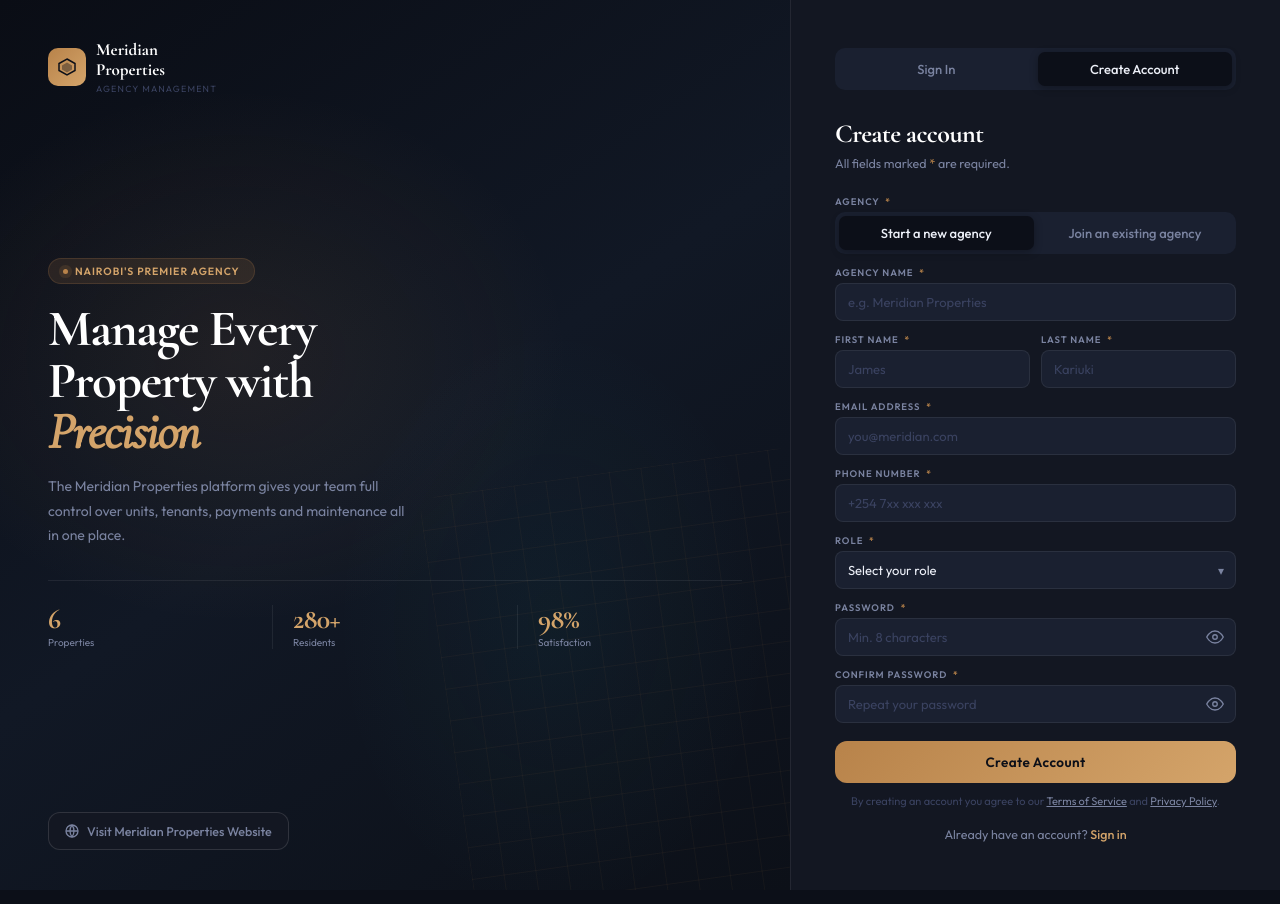
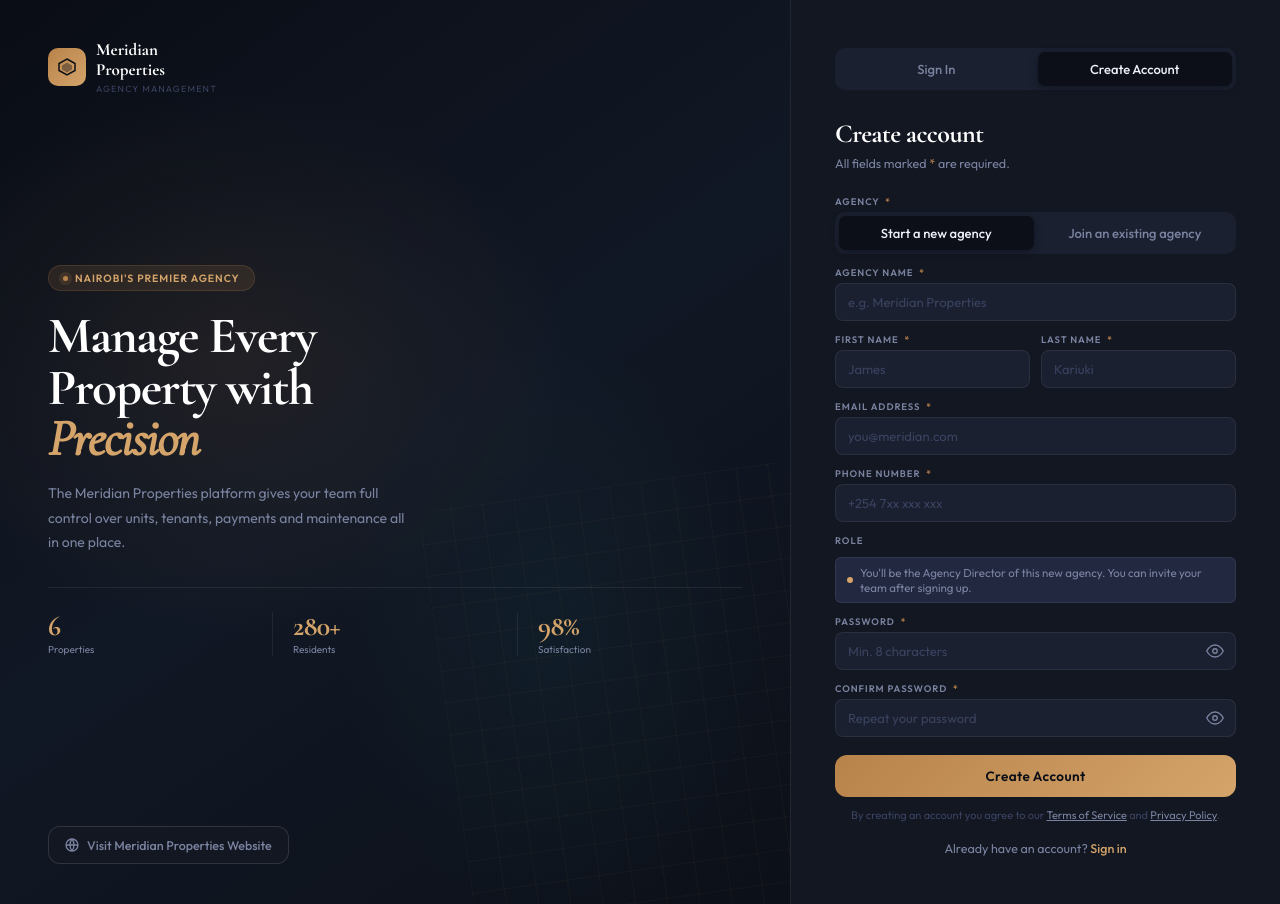
Before and after one commit to muturi-beep/meridian_FrontEnd, a website: page public/auth.html in a window 1280 px wide. Both pictures are taken after typing "name@example.com", "Sample123" into the empty fields and a click on the button "Create Account". Drawn offline with nearby package versions, Linux system fonts and the light colour scheme.

Commit message:
fix(signup): lock role to Agency Director in create mode, neutral org-type default

```diff
--- a/public/auth.html
+++ b/public/auth.html
@@ -238,22 +238,18 @@
           ><input type="tel" id="s-phone" placeholder="+254 7xx xxx xxx" />
         </div>
 
-        <div class="afield" id="org-field-role">
+        <div class="afield" id="org-field-role" style="display: none">
           <label>Role <span class="req">*</span></label>
           <div class="role-select-wrap">
             <select id="s-role" onchange="updateRolePreview('s', 'signup')">
               <option value="">Select your role</option>
-              <option value="agency-director">&#127970; Agency Director</option>
-              <option value="property-manager">
-                &#128273; Property Manager
-              </option>
-              <option value="finance-officer">&#128176; Finance Officer</option>
-              <option value="maintenance-staff">
-                &#128295; Maintenance Staff
-              </option>
-              <option value="leasing-agent">&#128203; Leasing Agent</option>
-              <option value="tenant">&#127968; Tenant</option>
-              <option value="auditor">&#128202; Auditor / Viewer</option>
+              <option value="agency-director">Agency Director</option>
+              <option value="property-manager">Property Manager</option>
+              <option value="finance-officer">Finance Officer</option>
+              <option value="maintenance-staff">Maintenance Staff</option>
+              <option value="leasing-agent">Leasing Agent</option>
+              <option value="tenant">Tenant</option>
+              <option value="auditor">Auditor / Viewer</option>
             </select>
           </div>
           <div class="role-preview" id="s-role-preview">
@@ -261,13 +257,13 @@
             <span id="s-role-desc"></span>
           </div>
         </div>
-        <div class="afield" id="org-field-role-locked" style="display: none">
+        <div class="afield" id="org-field-role-locked">
           <label>Role</label>
           <div class="role-preview show">
             <div class="role-preview-dot" style="background: #d4a46a"></div>
             <span>
-              Agency Director you'll own this new agency and can invite your
-              team after signing up.</span
+              You'll be the Agency Director of this new agency. You can invite
+              your team after signing up.</span
             >
           </div>
         </div>
--- a/public/js/auth.js
+++ b/public/js/auth.js
@@ -75,6 +75,13 @@ function switchOrgMode(mode) {
     mode === "join" ? "flex" : "none";
   document.getElementById("org-field-role-locked").style.display =
     mode === "create" ? "flex" : "none";
+}
+
+// Ensure initial state matches the default mode as soon as the DOM is ready
+if (document.readyState === "loading") {
+  document.addEventListener("DOMContentLoaded", () => switchOrgMode("create"));
+} else {
+  switchOrgMode("create");
 }
 
 /* ════ TAB SWITCH ════ */
--- a/public/js/dashboard/settings.js
+++ b/public/js/dashboard/settings.js
@@ -5,7 +5,7 @@ async function loadOrgSettings() {
   try {
     const org = await api("/api/organization");
     document.getElementById("org-name").value = org.name || "";
-    document.getElementById("org-type").value = org.type || "Property Manager";
+    document.getElementById("org-type").value = org.type || "Agency";
     document.getElementById("org-email").value = org.email || "";
     document.getElementById("org-phone").value = org.phone || "";
     document.getElementById("org-location").value = org.location || "";
```
Also changed, not shown: public/dashboard.html (+1 -1 lines).
